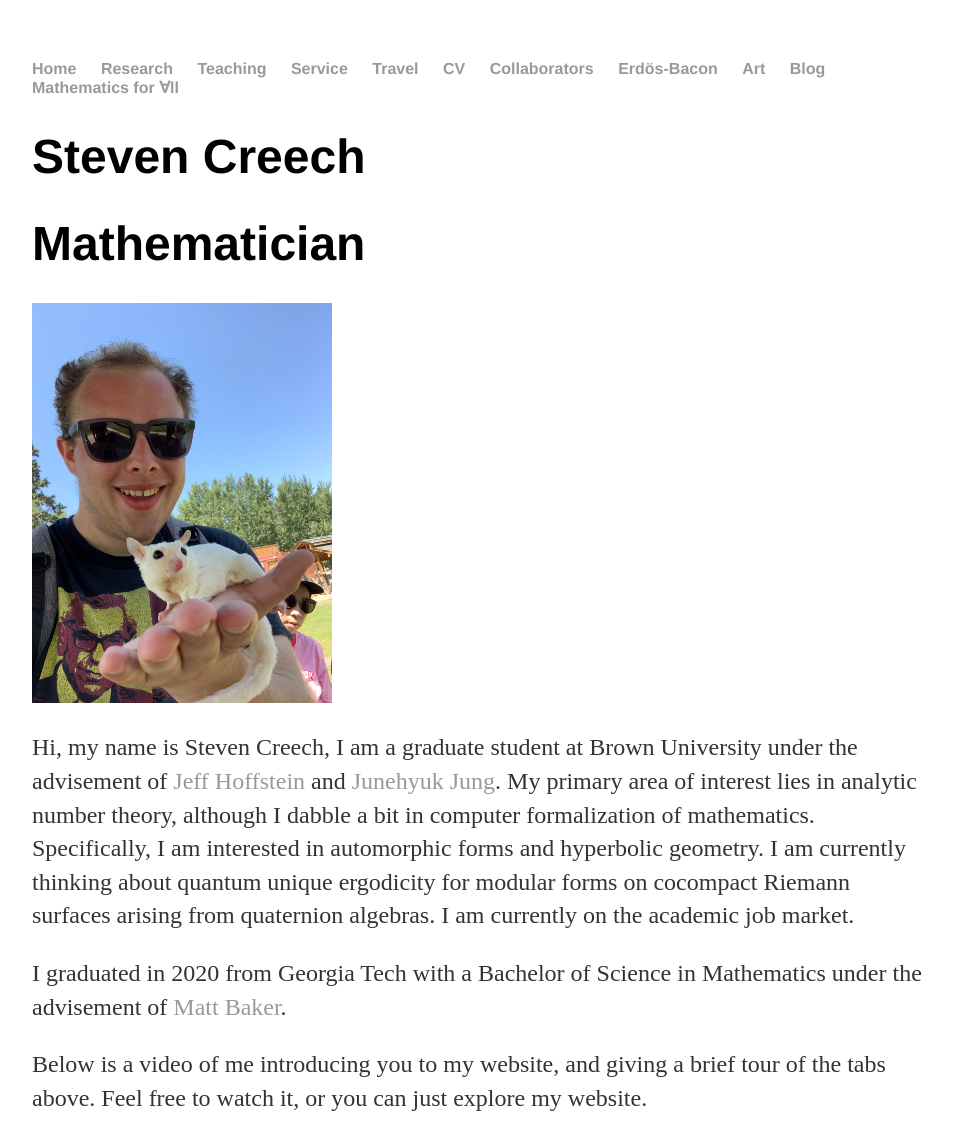
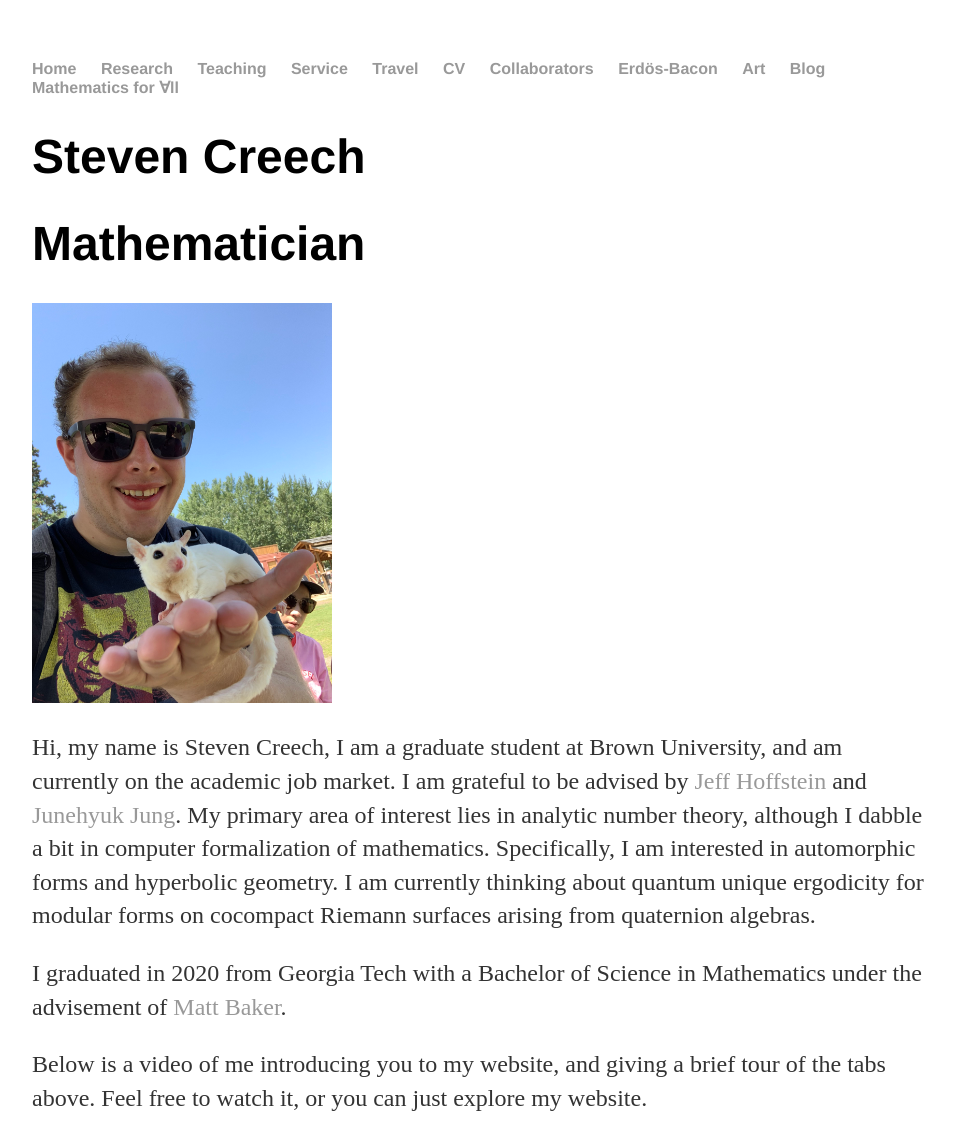
Before and after one commit to stevenecreech/stevenecreech.github.io, a Jekyll site: the page built from index.html, in a window 1280 px wide, cut to the strip 0-1135 px from the top of the page. Shown: the whole strip, without its empty margins (160-1115 px from the left). Built offline with Jekyll 4.4.1, drawn with Linux system fonts in a browser that asks for light colours; Markdown is read by kramdown in place of the engine named in the settings.

Commit message:
Update index.html

```diff
--- a/index.html
+++ b/index.html
@@ -49,13 +49,14 @@ title: Steven Creech
         </div>
 
         <p>
-            Hi, my name is Steven Creech, I am a graduate student at Brown University under the advisement of
+            Hi, my name is Steven Creech, I am a graduate student at Brown University, and am currently on the academic job market.
+            I am grateful to be advised by
             <a href="https://www.brown.edu/academics/math/people/jeffrey-hoffstein">Jeff Hoffstein</a> and
             <a href="https://sites.google.com/brown.edu/junehyuk/about?authuser=0">Junehyuk Jung</a>.
             My primary area of interest lies in analytic number theory, although I dabble a bit in computer
             formalization of mathematics. Specifically, I am interested in automorphic forms
             and hyperbolic geometry. I am currently thinking about quantum unique ergodicity for modular forms on
-            cocompact Riemann surfaces arising from quaternion algebras. I am currently on the academic job market.
+            cocompact Riemann surfaces arising from quaternion algebras.
         </p>
 
         <p>
```
